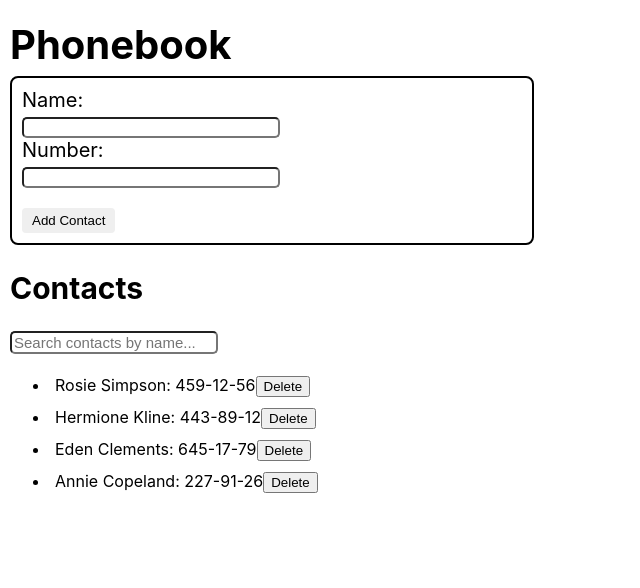
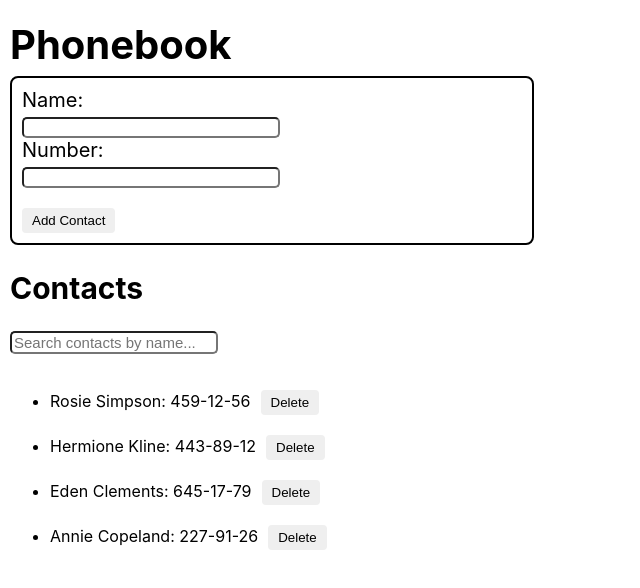
Before and after one commit to NicolaiTesla4/goit-react-hw-02-phonebook, a React (Create React App) app: page / in a window 1280 px wide. Shown: the top 588 px of the page, without its empty margins (0-640 px from the left). Built offline with nearby package versions, Linux system fonts and the light colour scheme.

Commit message:
Twenty six

```diff
--- a/src/components/ContactList.jsx
+++ b/src/components/ContactList.jsx
@@ -8,7 +8,7 @@ const ContactList = ({ contacts, onDeleteContact }) => {
       {contacts.map(contact => (
         <li key={contact.id}>
           {contact.name}: {contact.number}
-          <button onClick={() => onDeleteContact(contact.id)}>Delete</button>
+          <button onClick={() => onDeleteContact(contact.id)} className={css.button}>Delete</button>
         </li>
       ))}
     </ul>
--- a/src/components/ContactList.module.css
+++ b/src/components/ContactList.module.css
@@ -1,15 +1,24 @@
 .list {
     display: flex;
     flex-direction: column;
-    /* padding-left: 25px; */
     font-size: 16px;
 }
 
-.list p {
+.list p{
     display: inline;
     margin-right: 10px;
 }
 
-.list li {
-    padding: 5px;
+.button {
+    margin-top: 20px;
+    border-radius: 4px;
+    border-style: none;
+    padding: 5px 10px;
+    margin-left: 10px;
 }
+
+.button:hover {
+    cursor: pointer;
+    box-shadow: 2px 2px 2px #ABE5FE;
+    background-color: #ABE5FE;
+}
```
